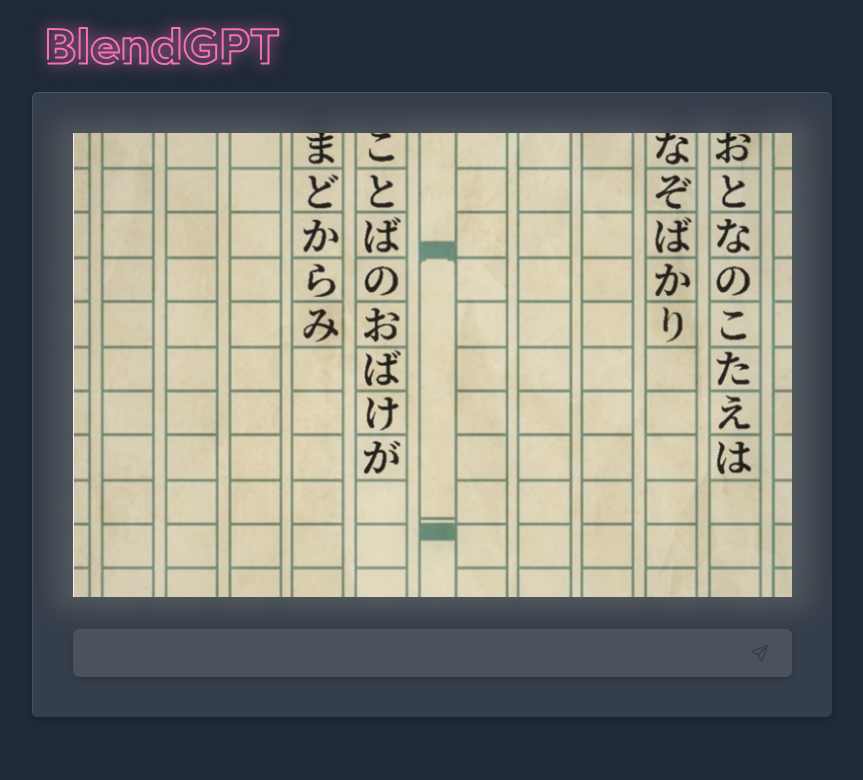
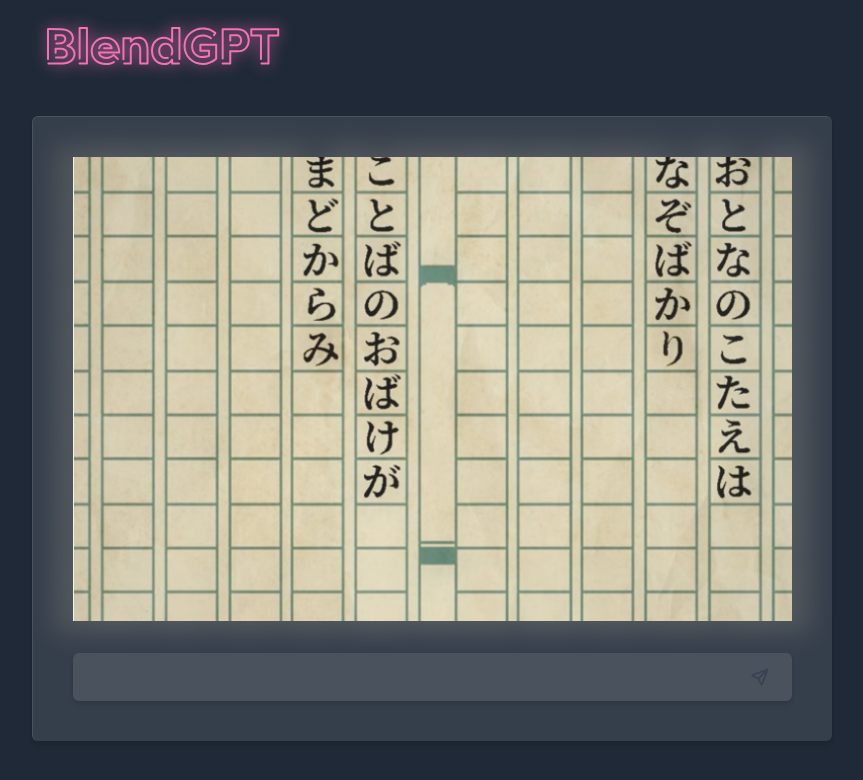
Before and after one commit to itta611/BlendGPT-old, a Next.js app: page / in a window 1280 px wide. Shown: the top 780 px of the page, without its empty margins (208-1071 px from the left). Built offline with nearby package versions, Linux system fonts and the light colour scheme.

Commit message:
feat: add margin under header

```diff
--- a/pages/index.tsx
+++ b/pages/index.tsx
@@ -19,7 +19,7 @@ export default function Home() {
             <Logo />
           </h2>
         </div>
-        <div className="bg-white/10 border-t border-l border-white/10 rounded-md p-10 shadow-md">
+        <div className="bg-white/10 border-t border-l border-white/10 rounded-md p-10 mt-6 shadow-md">
           <div className="relative">
             <Image
               src="/dummy.png"
```
